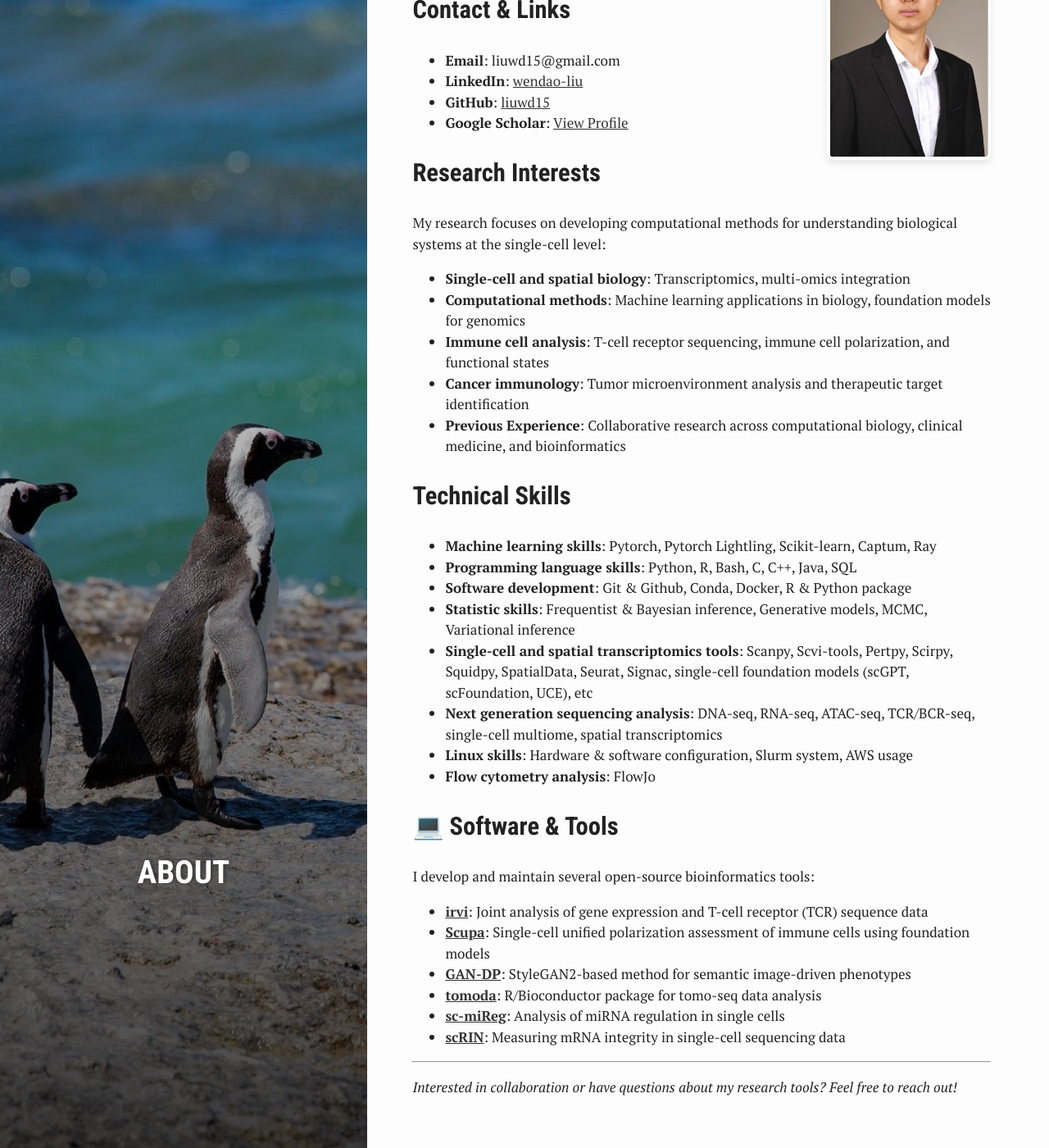
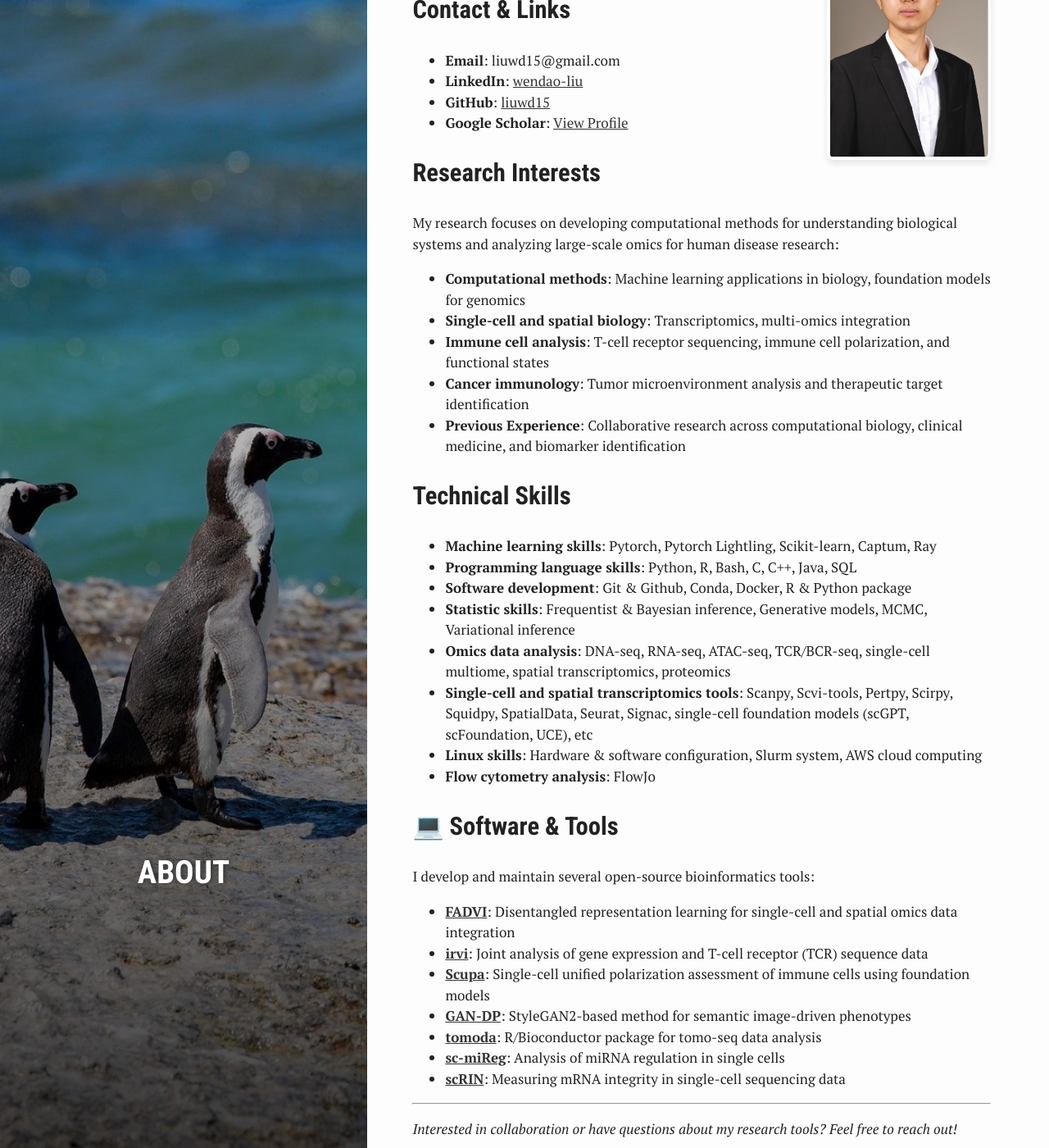
Before and after one commit to liuwd15/liuwd15.github.io, a Jekyll site: the page built from about.md, in a window 1280 px wide and 1400 px high, scrolled down 278 px. Shown: the whole window at 82% size. Built offline with Jekyll 4.4.1, drawn with Linux system fonts in a browser that asks for light colours.

Commit message:
Update 2025/11

```diff
--- a/about.md
+++ b/about.md
@@ -21,13 +21,13 @@ I am a PhD student at The University of Texas MD Anderson Cancer Center UTHealth
 
 ## Research Interests
 
-My research focuses on developing computational methods for understanding biological systems at the single-cell level:
+My research focuses on developing computational methods for understanding biological systems and analyzing large-scale omics for human disease research:
 
+- **Computational methods**: Machine learning applications in biology, foundation models for genomics
 - **Single-cell and spatial biology**: Transcriptomics, multi-omics integration
-- **Computational methods**: Machine learning applications in biology, foundation models for genomics
 - **Immune cell analysis**: T-cell receptor sequencing, immune cell polarization, and functional states
 - **Cancer immunology**: Tumor microenvironment analysis and therapeutic target identification
-- **Previous Experience**: Collaborative research across computational biology, clinical medicine, and bioinformatics
+- **Previous Experience**: Collaborative research across computational biology, clinical medicine, and biomarker identification
 
 ## Technical Skills
 
@@ -35,9 +35,9 @@ My research focuses on developing computational methods for understanding biolog
 -	**Programming language skills**: Python, R, Bash, C, C++, Java, SQL
 -	**Software development**: Git & Github, Conda, Docker, R & Python package
 -	**Statistic skills**: Frequentist & Bayesian inference, Generative models, MCMC, Variational inference
+-	**Omics data analysis**: DNA-seq, RNA-seq, ATAC-seq, TCR/BCR-seq, single-cell multiome, spatial transcriptomics, proteomics
 -	**Single-cell and spatial transcriptomics tools**: Scanpy, Scvi-tools, Pertpy, Scirpy, Squidpy, SpatialData, Seurat, Signac, single-cell foundation models (scGPT, scFoundation, UCE), etc
--	**Next generation sequencing analysis**: DNA-seq, RNA-seq, ATAC-seq, TCR/BCR-seq, single-cell multiome, spatial transcriptomics
--	**Linux skills**: Hardware & software configuration, Slurm system, AWS usage
+-	**Linux skills**: Hardware & software configuration, Slurm system, AWS cloud computing
 -	**Flow cytometry analysis**: FlowJo
 
 
@@ -45,6 +45,7 @@ My research focuses on developing computational methods for understanding biolog
 
 I develop and maintain several open-source bioinformatics tools:
 
+- [**FADVI**](https://github.com/liuwd15/fadvi): Disentangled representation learning for single-cell and spatial omics data integration
 - [**irvi**](https://github.com/liuwd15/irvi): Joint analysis of gene expression and T-cell receptor (TCR) sequence data
 - [**Scupa**](https://github.com/liuwd15/Scupa): Single-cell unified polarization assessment of immune cells using foundation models
 - [**GAN-DP**](https://github.com/liuwd15/GAN-DP): StyleGAN2-based method for semantic image-driven phenotypes
```
Also changed, not shown: index.md (+1 -1 lines), publications.md (+2 -0 lines).
